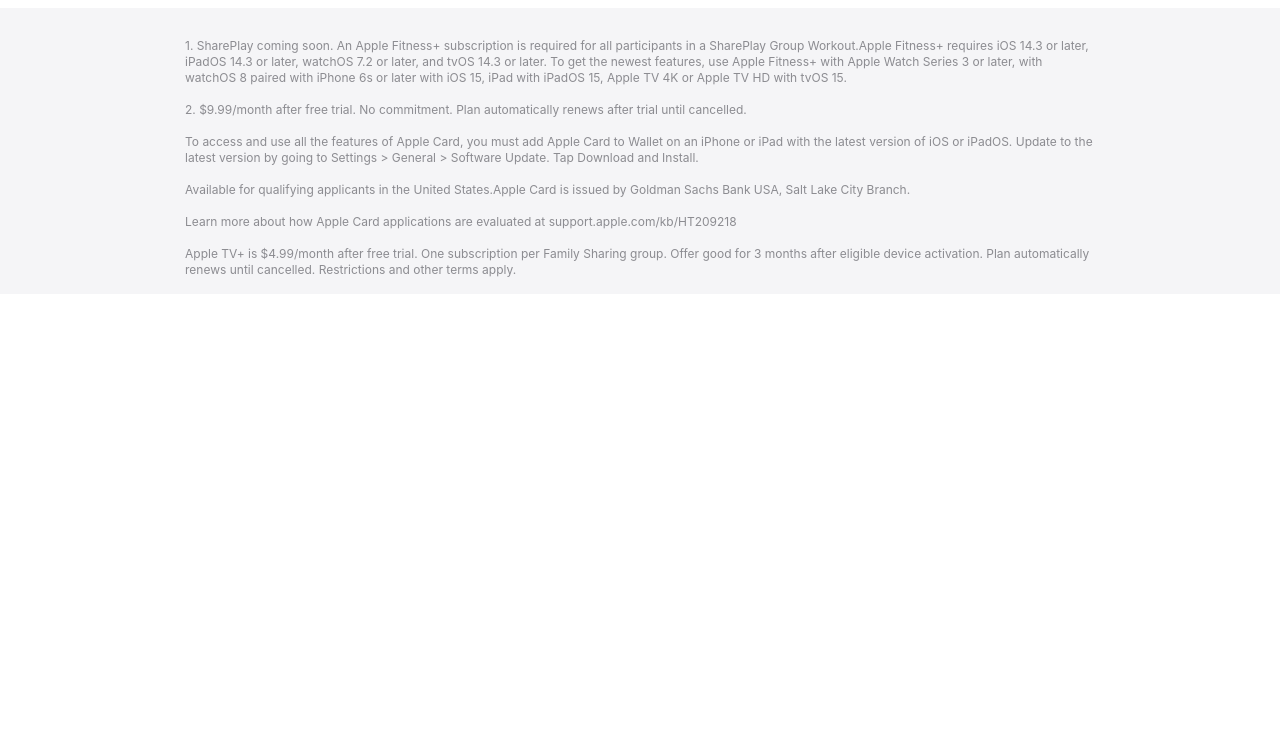
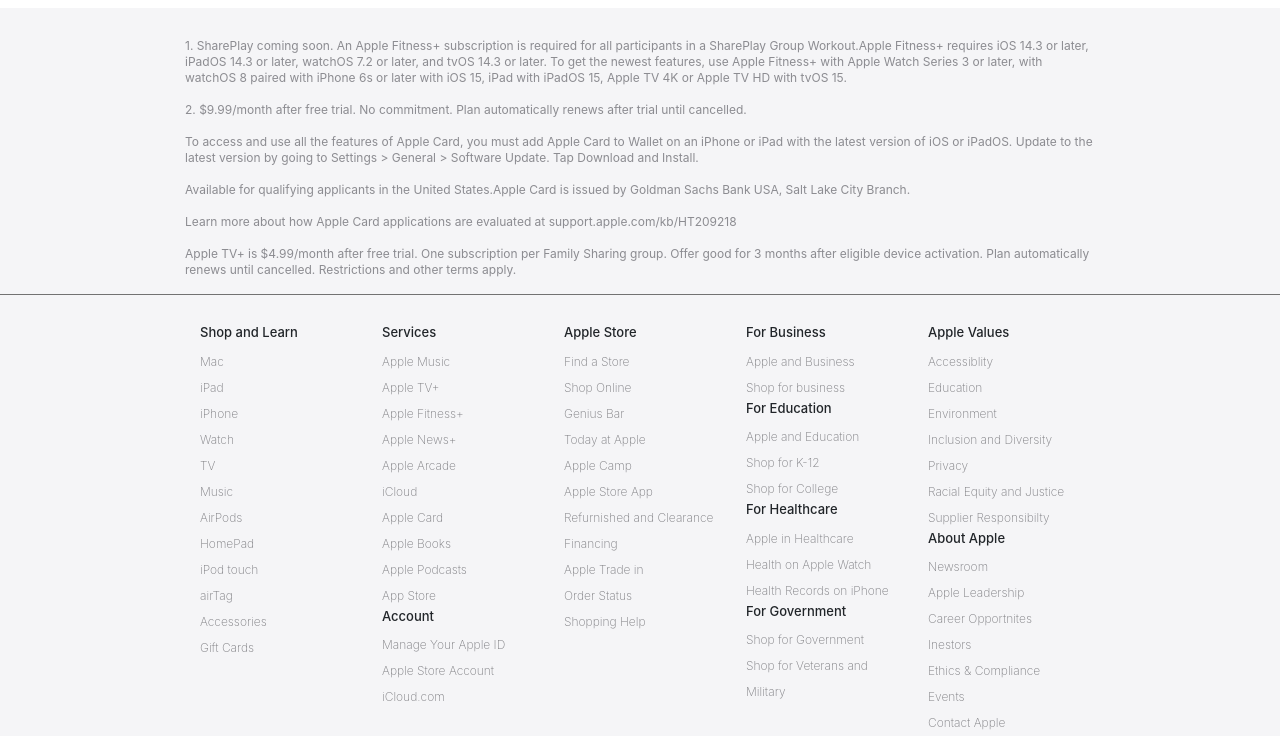
Before and after one commit to hamza887/CSS-learning, a plain HTML site: page apple/index.html in a window 1280 px wide. Shown: the part 4244-4980 px from the top of the page. Before the commit the page ends 4538 px from the top, so only its background shows below. Drawn offline with nearby package versions, Linux system fonts and the light colour scheme.

Commit message:
done the project

```diff
--- a/apple/index.html
+++ b/apple/index.html
@@ -212,6 +212,90 @@
                 eligible device activation. Plan automatically renews until cancelled. Restrictions and other terms apply.</p>
             </div>
         </div>
+        <div class="footer">
+            <div class="row">
+                <div class="col">
+                    <h4>Shop and Learn</h4>
+                    <a href="">Mac</a>
+                    <a href="">iPad</a>
+                    <a href="">iPhone</a>
+                    <a href="">Watch</a>
+                    <a href="">TV</a>
+                    <a href="">Music</a>
+                    <a href="">AirPods</a>
+                    <a href="">HomePad</a>
+                    <a href="">iPod touch</a>
+                    <a href="">airTag</a>
+                    <a href="">Accessories</a>
+                    <a href="">Gift Cards</a>
+                </div>
+                <div class="col">
+                    <h4>Services</h4>
+                    <a href="">Apple Music</a>
+                    <a href="">Apple TV+</a>
+                    <a href="">Apple Fitness+</a>
+                    <a href="">Apple News+</a>
+                    <a href="">Apple Arcade</a>
+                    <a href="">iCloud</a>
+                    <a href="">Apple Card</a>
+                    <a href="">Apple Books</a>
+                    <a href="">Apple Podcasts</a>
+                    <a href="">App Store</a>
+                    <h4 >Account</h4>
+                    <a href="">Manage Your Apple ID</a>
+                    <a href="">Apple Store Account</a>
+                    <a href="">iCloud.com</a>
+                </div>
+                <div class="col">
+                    <h4>Apple Store</h4>
+                    <a href="">Find a Store</a>
+                    <a href="">Shop Online</a>
+                    <a href="">Genius Bar</a>
+                    <a href="">Today at Apple</a>
+                    <a href="">Apple Camp</a>
+                    <a href="">Apple Store App</a>
+                    <a href="">Refurnished and Clearance</a>
+                    <a href="">Financing</a>
+                    <a href="">Apple Trade in</a>
+                    <a href="">Order Status</a>
+                    <a href="">Shopping Help</a>
+                </div>
+                <div class="col">
+                    <h4>For Business</h4>
+                    <a href="">Apple and Business</a>
+                    <a href="">Shop for business</a>
+                    <h4>For Education</h4>
+                    <a href="">Apple and Education</a>
+                    <a href="">Shop for K-12</a>
+                    <a href="">Shop for College</a>
+                    <h4>For Healthcare</h4>
+                    <a href="">Apple in Healthcare</a>
+                    <a href="">Health on Apple Watch</a>
+                    <a href="">Health Records on iPhone</a>
+                    <h4>For Government</h4>
+                    <a href="">Shop for Government</a>
+                    <a href="">Shop for Veterans and Military</a>
+                </div>
+                <div class="col">
+                    <h4>Apple Values</h4>
+                    <a href="">Accessiblity</a>
+                    <a href="">Education</a>
+                    <a href="">Environment</a>
+                    <a href="">Inclusion and Diversity</a>
+                    <a href="">Privacy</a>
+                    <a href="">Racial Equity and Justice</a>
+                    <a href="">Supplier Responsibilty</a>
+                    <h4>About Apple</h4>
+                    <a href="">Newsroom</a>
+                    <a href="">Apple Leadership</a>
+                    <a href="">Career Opportnites</a>
+                    <a href="">Inestors</a>
+                    <a href="">Ethics & Compliance</a>
+                    <a href="">Events</a>
+                    <a href="">Contact Apple</a>
+                </div>
+            </div>
+        </div>
 
 
     <script src="https://code.jquery.com/jquery-3.2.1.slim.min.js"
--- a/apple/style.css
+++ b/apple/style.css
@@ -426,3 +426,31 @@
     font-size: 12px;
     line-height: 16px;
 }
+
+/* FOOTER */
+
+.footer{
+   background-color: #f5f5f7;
+   border-top: 0.3px solid rgba(59, 59, 59,0.7);
+   padding-right: 200px;
+   padding-left: 200px;
+   padding-top: 30px;
+   display: block;
+}
+
+.footer h4{
+    font-size: 13px;
+}
+.footer a{
+    display: block;
+    font-size: 12px;
+    color: #7d7d81;
+    font-weight: 250;
+    line-height: 26px;
+
+}
+
+.footer a:hover{
+    text-decoration: underline rgb(70, 68, 68);
+
+}
```
